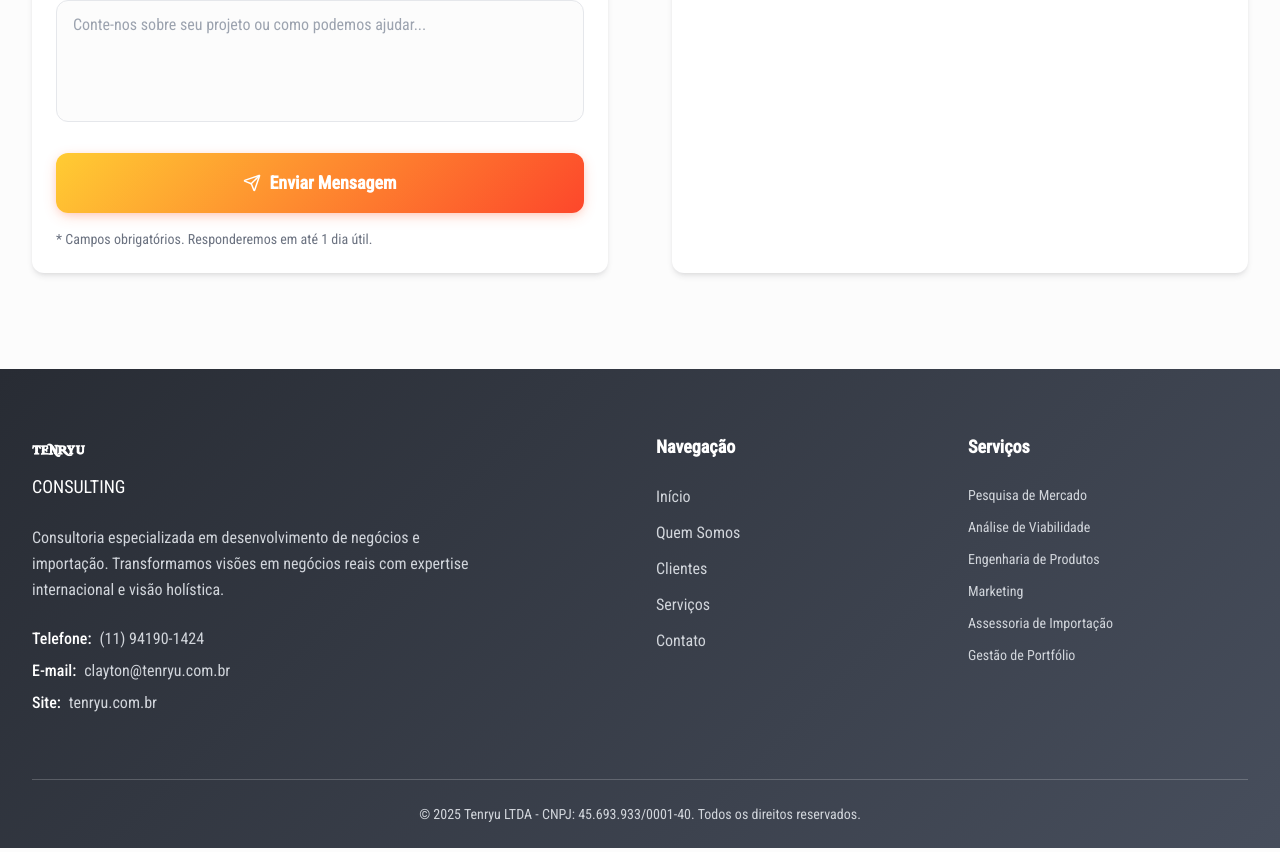
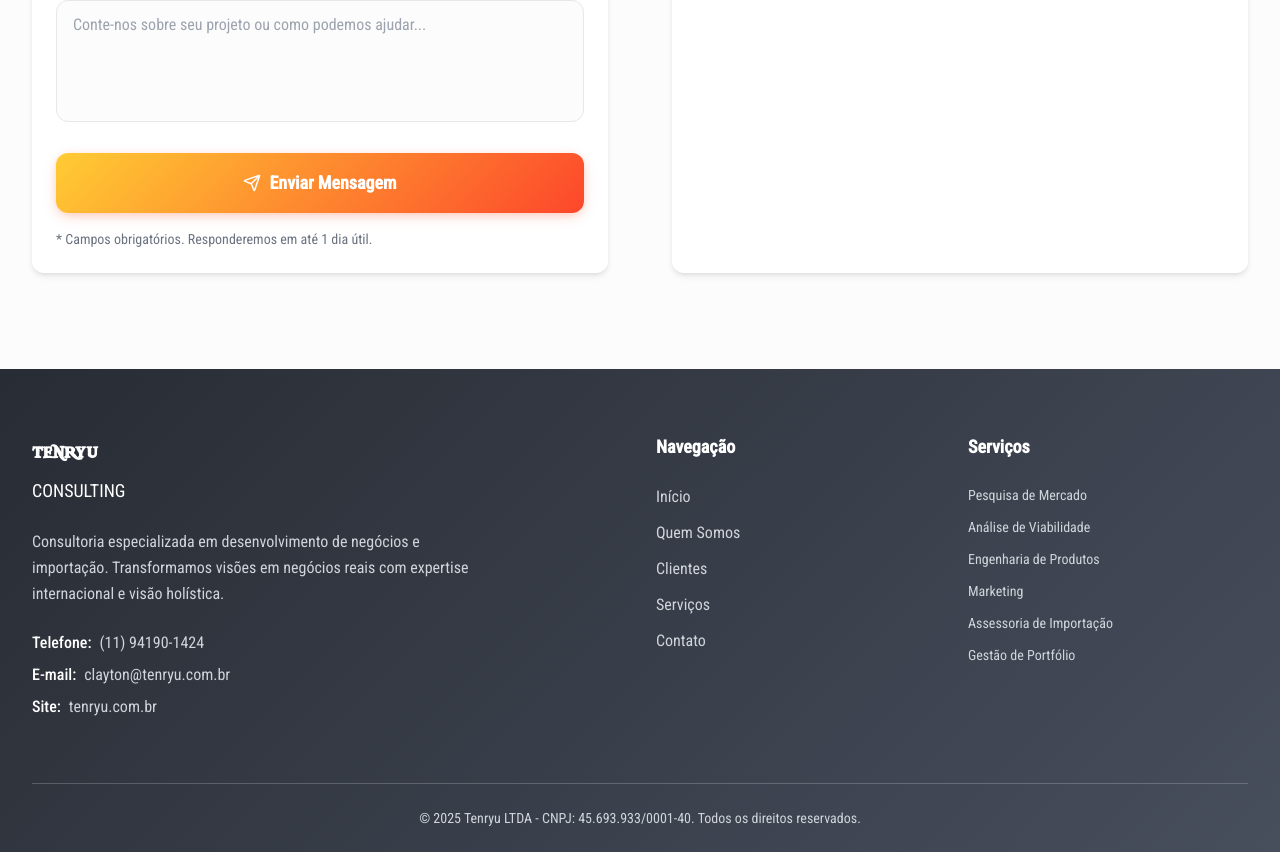
Before and after one commit to clayprod/tenryu-spark, a React (Vite) app: page / in a window 1280 px wide. Shown: the part 5497-6349 px from the top of the page. Built offline with nearby package versions, Linux system fonts and the light colour scheme; the HTML template or start-up script is replaced by a standard one.

Commit message:
Increase 'tenryu' font size in footer from text-2xl to text-3xl

```diff
--- a/src/components/Footer.tsx
+++ b/src/components/Footer.tsx
@@ -33,7 +33,7 @@ const Footer = () => {
             {/* Company Info */}
             <div className="lg:col-span-2">
               <div className="mb-6">
-                <h3 className="text-2xl font-bold font-pieces mb-2">tenryu</h3>
+                <h3 className="text-3xl font-bold font-pieces mb-2">tenryu</h3>
                 <p className="text-white text-lg">CONSULTING</p>
               </div>
 
```
